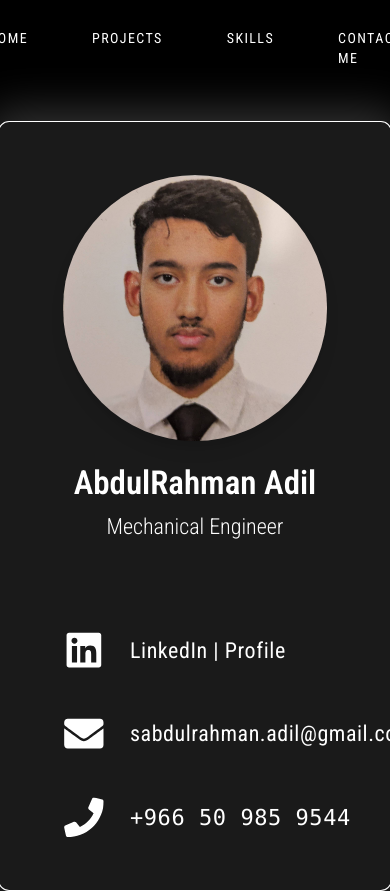
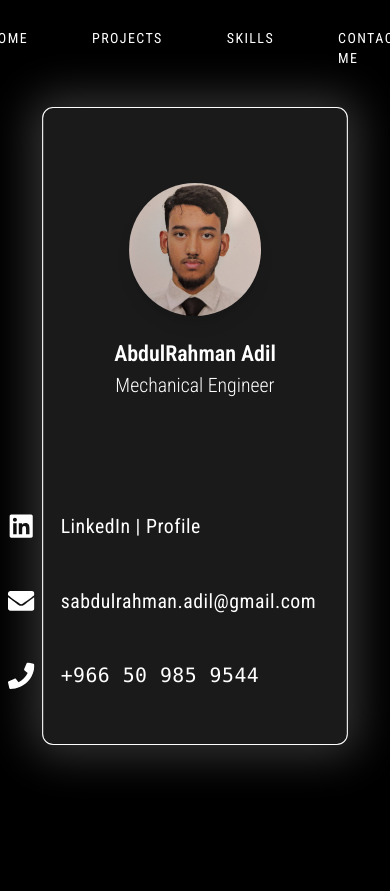
Before and after one commit to MFA005/Adil-Portfolio, a Next.js app: page /contact in a window 390 px wide. Shown: the top 891 px of the page. After the commit the page ends 844 px from the top, so only its background shows below. Built offline with nearby package versions, Linux system fonts and the light colour scheme.

Commit message:
media query applied

```diff
--- a/src/app/contact/page.tsx
+++ b/src/app/contact/page.tsx
@@ -3,40 +3,40 @@ import { FaEnvelope, FaLinkedin, FaPhone } from 'react-icons/fa'
 
 const Contact = () => {
   return (
-     <div className="flex justify-center mt-15 items-center px-4">
-      <div className="rounded-lg shadow-[0_0_40px_10px_rgba(255,255,255,0.2)] border-1 border-white bg-white/10 gap-20  flex flex-col justify-center md:flex-row items-center p-12 max-w-5xl w-full scale-110">
+     <div className="flex justify-center m-10 md:mx-20 items-center px-4">
+      <div className="rounded-lg px-5 shadow-[0_0_40px_10px_rgba(255,255,255,0.2)] border-1 border-white bg-white/10 gap-20  flex flex-col justify-center md:flex-row items-center p-12 max-w-5xl w-full scale-110">
         {/* Left: Image + Name */}
-        <div className="flex flex-col items-center justify-center text-white">
+        <div className="flex flex-col m-5 items-center justify-center text-white">
           <img
             src="/adil-main-pic.jpg"
             alt="AbdulRahman Adil"
-            className="w-60 rounded-full shadow-lg mb-5"
+            className="w-30 lg:w-60 rounded-full shadow-lg mb-5"
           />
-          <h2 className="text-3xl font-semibold text-center">
+          <h2 className="text-xl lg:text-3xl font-semibold text-center">
             AbdulRahman Adil
             <br />
-            <span className="text-white text-center text-xl font-light">Mechanical Engineer</span>
+            <span className="text-white text-center text-lg lg:text-xl font-light">Mechanical Engineer</span>
           </h2>
         </div>
 
         {/* Right: Contact info */}
-        <div className="flex flex-col ml-20 text-white space-y-10 text-xl">
+        <div className="flex flex-col mr-20 pl-5 text-white space-y-10 text-xl">
           <a href="https://www.linkedin.com/in/abdulrahman-adil-28264a221/"
               target="_blank"
               rel="noopener noreferrer"
               className="flex items-center space-x-6 hover:scale-[105%] transition">
-            <FaLinkedin size={36} className="text-white" />
-            <div className="tracking-wide">
+            <FaLinkedin className="text-white lg:text-4xl text-2xl" />
+            <div className="text-lg lg:text-2xl tracking-wide">
               LinkedIn | Profile
             </div>
           </a>
           <div className="flex items-center space-x-6">
-            <FaEnvelope size={36} className="text-white" />
-            <span className="tracking-wide">sabdulrahman.adil@gmail.com</span>
+            <FaEnvelope className="text-white lg:text-4xl text-2xl" />
+            <span className="tracking-wide text-lg lg:text-2xl">sabdulrahman.adil@gmail.com</span>
           </div>
-          <div className="flex items-center space-x-6">
-            <FaPhone size={36} className="text-white" />
-            <span className="font-mono tracking-wide">+966 50 985 9544</span>
+          <div className="flex items-center lg:text-4xl text-2xl space-x-6">
+            <FaPhone className="text-white" />
+            <span className="font-mono text-lg lg:text-2xl tracking-wide">+966 50 985 9544</span>
           </div>
         </div>
       </div>
--- a/src/app/page.tsx
+++ b/src/app/page.tsx
@@ -5,10 +5,10 @@ import { FaLinkedin, FaGithub, FaEnvelope } from "react-icons/fa";
 export default function Home() {
   return (
 
-      <div className="mx-auto max-w-7xl w-full grid grid-cols-1 md:grid-cols-2 gap-12 md:gap-50 pl-10 items-center">
+      <div className="mx-auto max-w-7xl w-full grid grid-cols-1 lg:grid-cols-2 gap-12 lg:gap-50 pl-10 items-center">
 
         {/* Left Content */}
-        <div className="ml-20 mt-20">
+        <div className="md:ml-20 m-5 p-5 md:p-0 md:m-0 mt-20 md:mt-20">
           <span className="inline-block bg-white text-black px-3 py-1 rounded-full text-sm font-medium">
             Hi everyone 👋, I’m Abdulrahman Adil
           </span>
@@ -55,7 +55,7 @@ export default function Home() {
         </div>
 
         {/* Right Content - Image */}
-        <div className="relative mt-10">
+        <div className="relative hidden lg:flex mt-10">
           {/* Decorative background shape */}
           <div className="absolute -z-1 top-4 left-6 w-72 h-90 border-[1px] bg-black border-white  rounded-lg transform rotate-12"></div>
           <div className="absolute -z-11 top-7 left-10 w-72 h-90 border-[1px] bg-black border-white rounded-lg transform rotate-20"></div>
--- a/src/app/projects/page.tsx
+++ b/src/app/projects/page.tsx
@@ -6,10 +6,10 @@ const page = () => {
   return (
     <div className='p-20'>
 
-      <h1 className='pl-10 pb-10 text-white tracking-wide text-7xl'>
+      <h1 className='md:pl-10 pb-10 text-center md:text-start text-white tracking-wide text-6xl md:text-7xl'>
         PROJECTS
       </h1>
-      <hr className='border-[0.5] border-white/40 ml-10 w-[50%] mt-10'/>
+      <hr className='border-[0.5] border-white/40 md:ml-10 w-[50%] mx-auto mt-10'/>
       <div className='mt-20 grid grid-cols-1 md:grid-cols-3 xl:grid-cols-5 gap-8 items-start'>
       {portfolio.map((project, index) => (
         <PortfolioItem
--- a/src/app/skills/page.tsx
+++ b/src/app/skills/page.tsx
@@ -15,11 +15,11 @@ const Skills = () => {
   return (
     <div className='pt-20 p-10'>
 
-      <h1 className=' pl-10 pb-10 text-white tracking-wide text-7xl'>
+      <h1 className=' md:pl-10 text-center md:text-start pb-10 text-white tracking-wide text-6xl md:text-7xl'>
         SKILLS
       </h1>
       <SearchBar value={searchQuery} onChange={setSearchQuery} />
-      <hr className='border-[0.5] border-white/40 ml-10 w-[50%] mt-10' />
+      <hr className='border-[0.5] border-white/40 md:ml-10 w-[50%] m-auto mt-10' />
 
       <div className='grid grid-cols-1 sm:grid-cols-2 md:grid-cols-3 lg:grid-cols-4 mt-10'>
         {filteredSkills.map((project, index) => (
--- a/src/components/searchBar.tsx
+++ b/src/components/searchBar.tsx
@@ -7,7 +7,7 @@ interface SearchBarProps {
 
 const SearchBar: React.FC<SearchBarProps> = ({ value, onChange }) => {
   return (
-    <div className="my-5 mb-15 text-white font-robotocnd ml-10 w-[40%]">
+    <div className="my-5 m-auto mb-15 text-white font-robotocnd md:ml-10 w-[60%] md:w-[40%]">
       <input
         type="text"
         placeholder="Search skills..."
```
